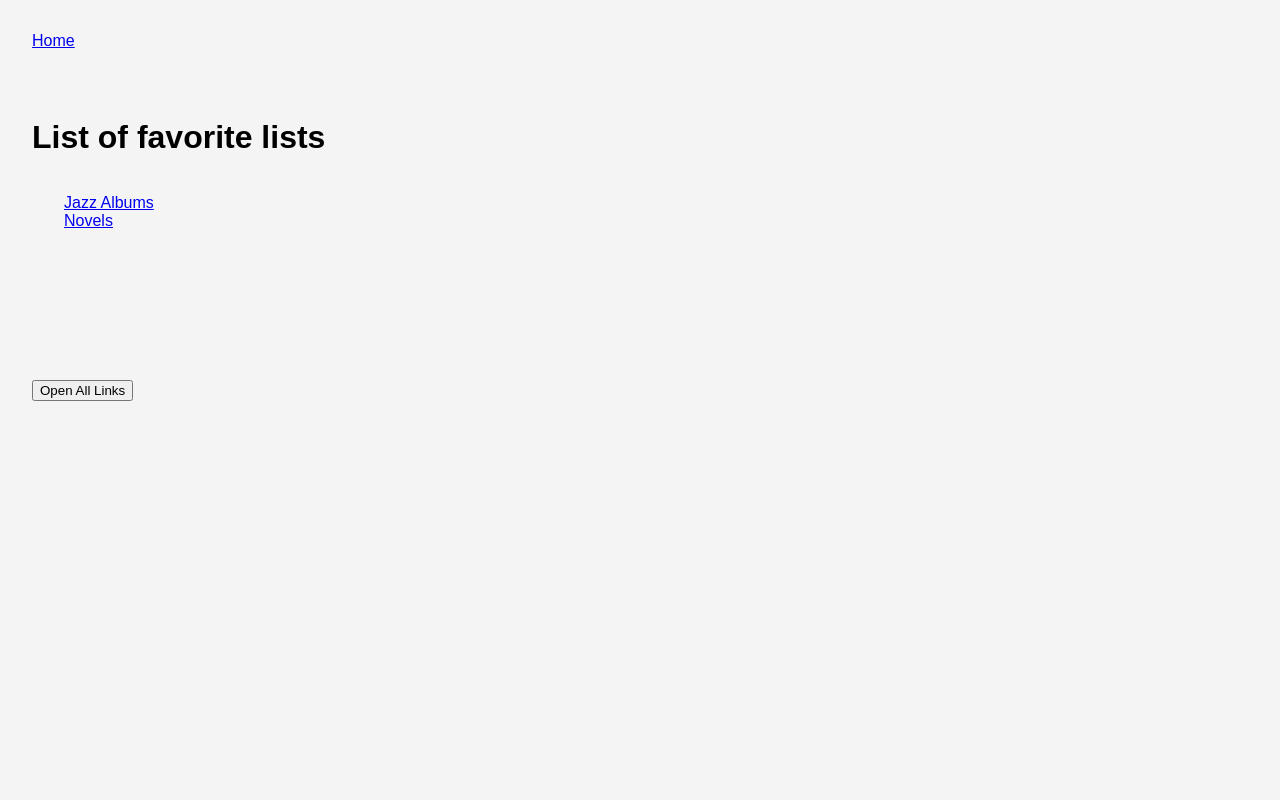
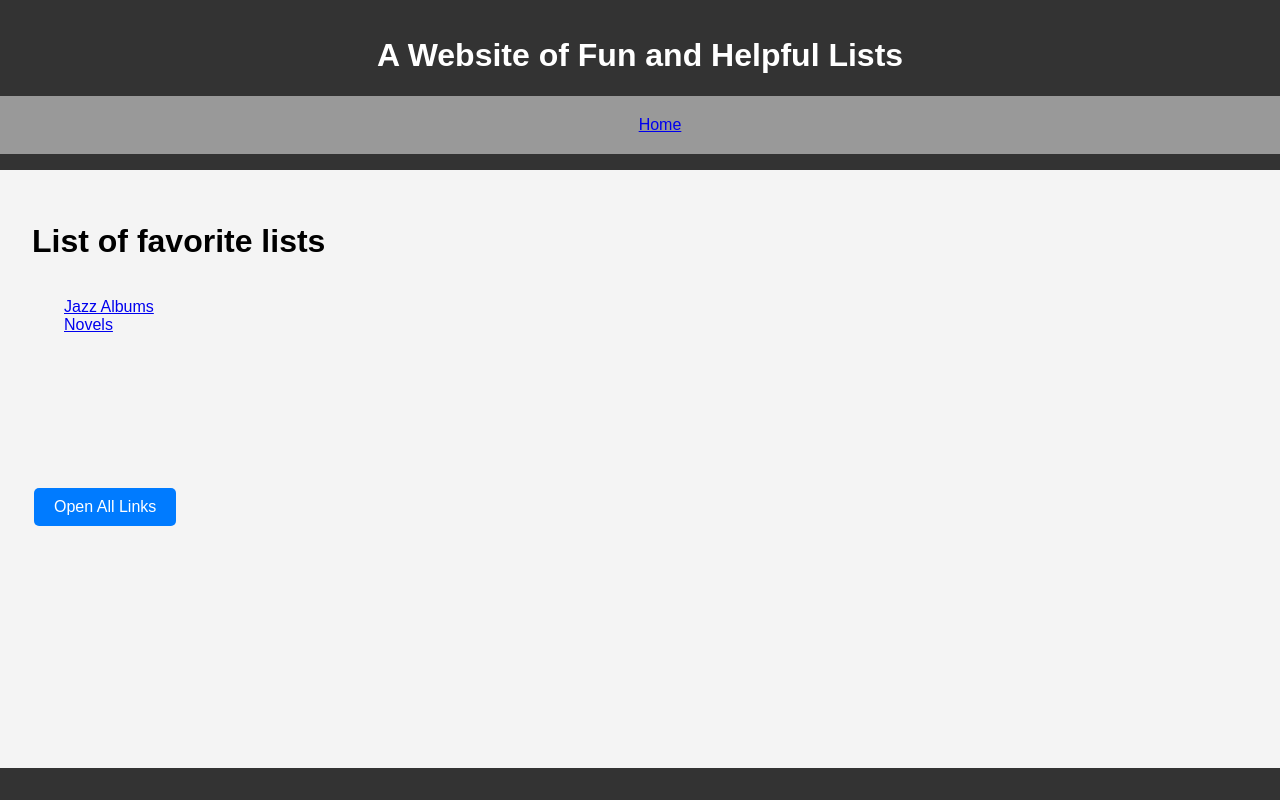
Before and after one commit to wright-benjamin-1701/heroku-library, a Flask app: page / in a window 1280 px wide. Run offline with Flask 3, Linux system fonts and the light colour scheme.

Commit message:
add styes back

```diff
--- a/static/css/base.css
+++ b/static/css/base.css
@@ -4,19 +4,60 @@ body {
     padding: 0;
     background-color: #f4f4f4;
 }
+header {
+    background-color: #333;
+    color: #fff;
+    padding: 1em 0;
+    text-align: center;
+}
+nav {
+    background:  #999;
+    color: white;
+    text-align: center;
+    padding: 0.25em 0;
+}
+main {
+    padding: 20px;
+    margin-bottom: 60px; /* Added to avoid overlap with footer */
+}
+footer {
+    background-color: #333;
+    color: #fff;
+    text-align: center;
+    padding: 1em 0;
+    position: fixed;
+    width: 100%;
+    bottom: 0;
+}
 
+ul{
+    list-style-type: none; /* Remove default bullets */
+}
 
-ul {
-    list-style-type: none; /* Remove default bullets */
+div ul {
+    min-height: 150px;
     padding: 1em;
     margin: 1em;
 }
 
-div ul {
-
-    min-height: 150px;
+/* Button Styles */
+button {
+    background-color: #007BFF;
+    color: white;
+    border: none;
+    padding: 10px 20px;
+    text-align: center;
+    text-decoration: none;
+    display: inline-block;
+    font-size: 16px;
+    margin: 4px 2px;
+    cursor: pointer;
+    border-radius: 5px;
 }
 
+button:hover {
+    background-color: #0056b3;
+}
 
 .main {
     padding: 1em;
--- a/templates/base.html
+++ b/templates/base.html
@@ -21,6 +21,7 @@
 </head>
 <body>
     <header>
+        <h1>A Website of Fun and Helpful Lists</h1>
         <!-- Navigation Bar -->
         <nav>
             <ul>
```
